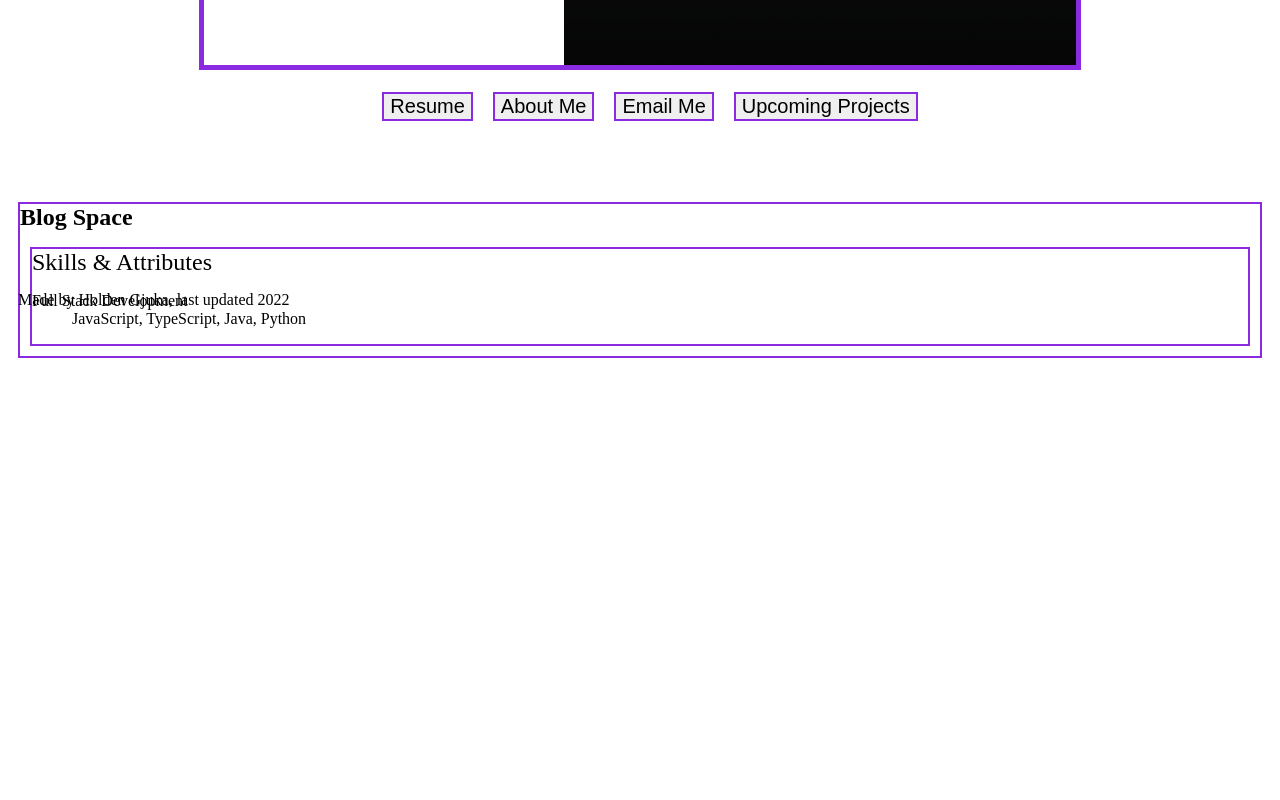
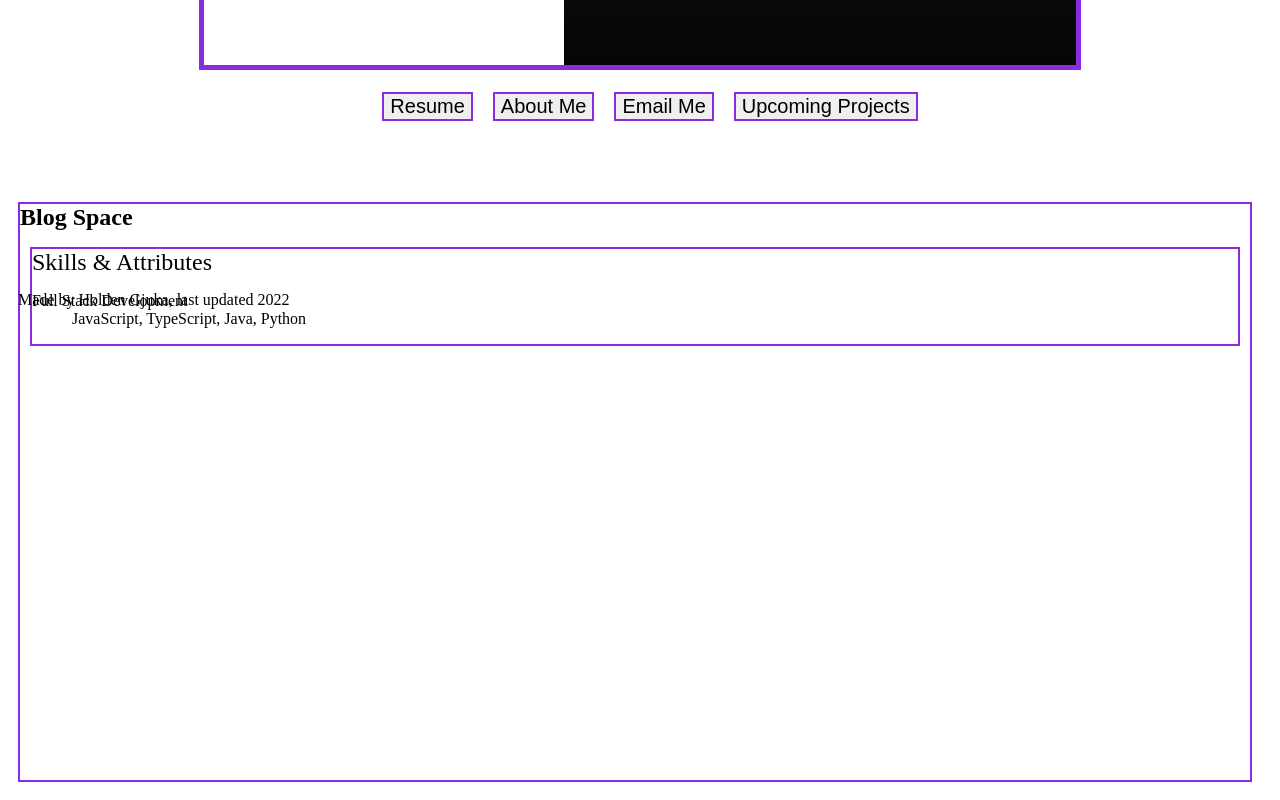
Before and after one commit to HoldenGjuka/personal-website-frontend, a React (Create React App) app: page / in a window 1280 px wide. Shown: the part 481-1281 px from the top of the page. Before the commit the page ends 849 px from the top, so only its background shows below. Built offline with nearby package versions, Linux system fonts and the light colour scheme; no server answers.

Commit message:
Refactored blogspace components to make more sense, removed the Child Component as it served no use.

```diff
--- a/src/App.js
+++ b/src/App.js
@@ -38,27 +38,13 @@ export function Footer() {
   )
 }
 
-// function Parent() {
-//   return(
-//     <div className="flex-parent-element">
-//       <Child />
-//     </div>
-//   )
-// }
-
-class Child extends React.Component {
-  constructor(props) {
-    super(props)
-    this.state = {
-    }
-  }
-
-  render(){
-    return(
+function Parent() {
+  return(
+    <div className="flex-parent-element">
       <div className="flex-child-element">
         <div className="blog-space-header"><strong>Blog Space</strong></div>
         <BlogSpace />
-        <div className="flex-child-element">
+      <div className="flex-child-element">
           <div className="skills-header">Skills & Attributes</div>
           <dl>
             <dt>Full Stack Development</dt>
@@ -66,9 +52,8 @@ class Child extends React.Component {
           </dl>
         </div>
       </div>
-    )
-  }
-
+    </div>
+  )
 }
 
 //creates the blog feature of the webpage
@@ -123,7 +108,7 @@ export default function Geck () {
     <div className="body">
       <Header />
       <Navbar />
-      <Child />
+      <Parent />
       <Footer />
     </div>
   )
```
